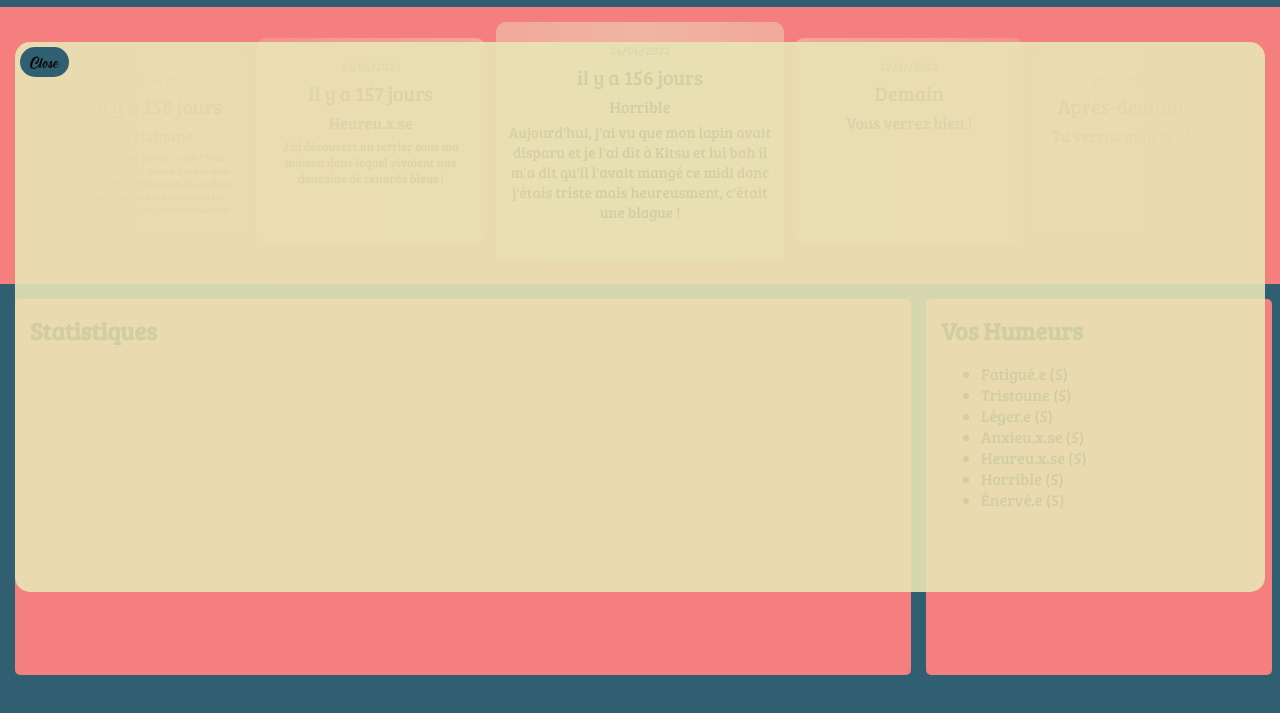
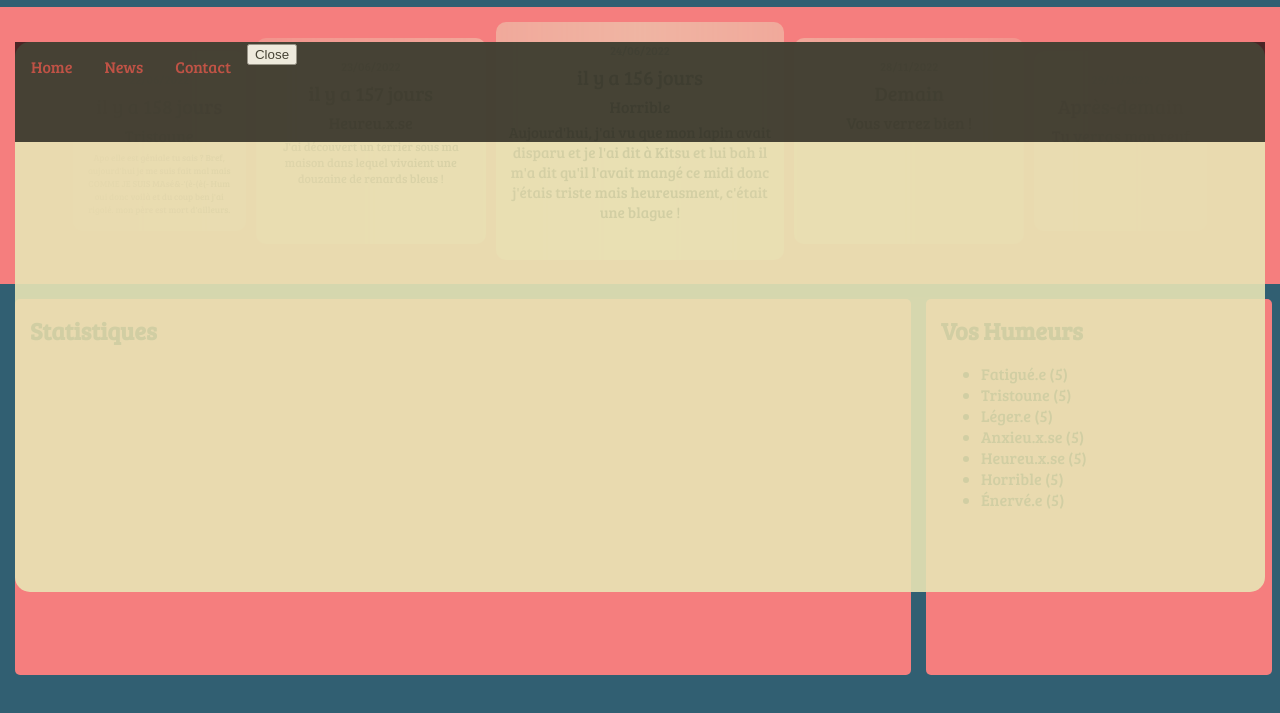
Before and after one commit to Apooolline/_, a plain HTML site: page index.html in a window 1280 px wide. Both pictures are taken after a click on the button "Menu". Shown: the part 83-796 px from the top of the page. Drawn offline with nearby package versions, Linux system fonts and the light colour scheme.

Commit message:
css arrangement

```diff
--- a/index.html
+++ b/index.html
@@ -19,7 +19,14 @@
   </div>
 
   <div id='popup'>
-    <button id="close_button" onclick="closepopup()">Close</button>
+    <header class="topbar">
+    <ula>
+  <lia><ab class="active" href="#home">Home</ab></lia>
+  <lia><ab href="#news">News</ab></lia>
+  <lia><ab href="#contact">Contact</ab></lia>
+  <button onclick="closepopup()">Close</button>
+    </ula>
+    </header>
   </div>
 
   <h1>Ma vie</h1>
--- a/style.css
+++ b/style.css
@@ -167,22 +167,6 @@ body {
   transition: background-size 0.25s ease-out !important;
 }
 
-#close_button {
-  font-family: 'CreamCake';
-  color: #080a0c;
-  background: var(--main-bgcolor);
-  background-color: #315f72;
-  border: none;
-  border-radius: 15px;
-  font-size: 20px;
-  cursor: pointer;
-  padding: 10px;
-  padding-top: 5px;
-  padding-bottom: 5px;
-  position: fixed;
-  top: 5px;
-  left: 5px;
-}
 
 #a_droite_haut {
   position: fixed;
@@ -221,6 +205,42 @@ h1 {
   background: var(--menu-background);
 }
 
+header.topbar{
+    background-color: #000000;
+    position: fixed;
+    width: 100%;
+    height: 100px;
+    opacity: 0.7;
+    z-index: 1;
+    top: 0;
+    left: 0;
+}
+
+ula {
+    list-style-type: none;
+    margin: 0;
+    padding: 0;
+    overflow: hidden;
+    background-color: #ae191 ;
+    z-index: 52;
+}
+
+lia {
+    float: left;
+}
+
+lia ab {
+    display: block;
+    color: #ae1919;
+    text-align: center;
+    padding: 14px 16px;
+    text-decoration: none;
+}
+
+lia ab:hover {
+    background-color: #34b323;
+}
+
 /**************************************{ PAGE }**************************************/
 
 #container {
```
